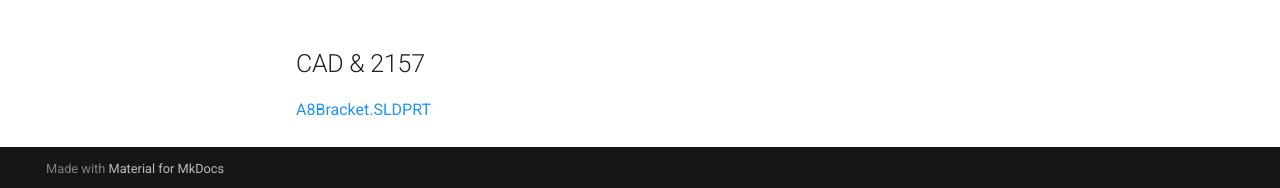
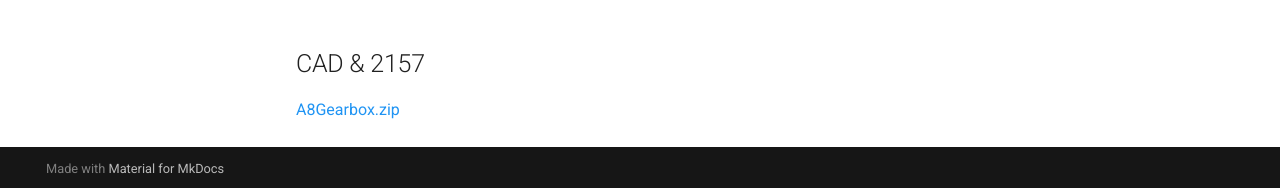
Before and after one commit to AidenGrake/megr2157-portfolio, an MkDocs documentation site: the page built from docs/assignments/A08/index.md, in a window 1280 px wide. Shown: the part 718-906 px from the top of the page. Built offline with MkDocs 1.6.1 and Material for MkDocs 9.7.7, drawn with Linux system fonts in a browser that asks for light colours.

Commit message:
Update link from A8Bracket to A8Gearbox

```diff
--- a/docs/assignments/A08/index.md
+++ b/docs/assignments/A08/index.md
@@ -19,4 +19,4 @@
 ## Lessons Learned
 
 ## CAD & 2157
-[A8Bracket.SLDPRT](A8Bracket.SLDPRT)
+[A8Gearbox.zip](A8Gearbox.zip)
```
